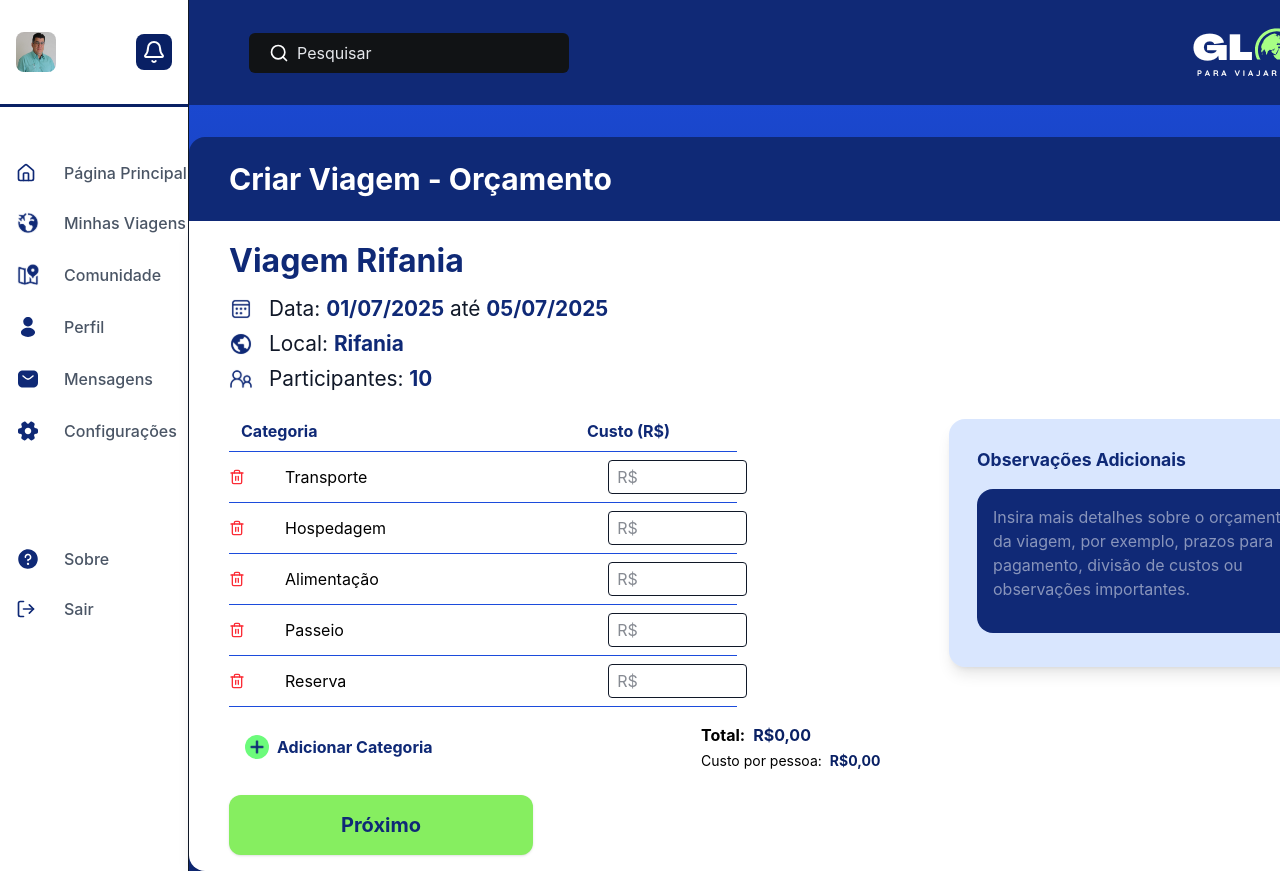
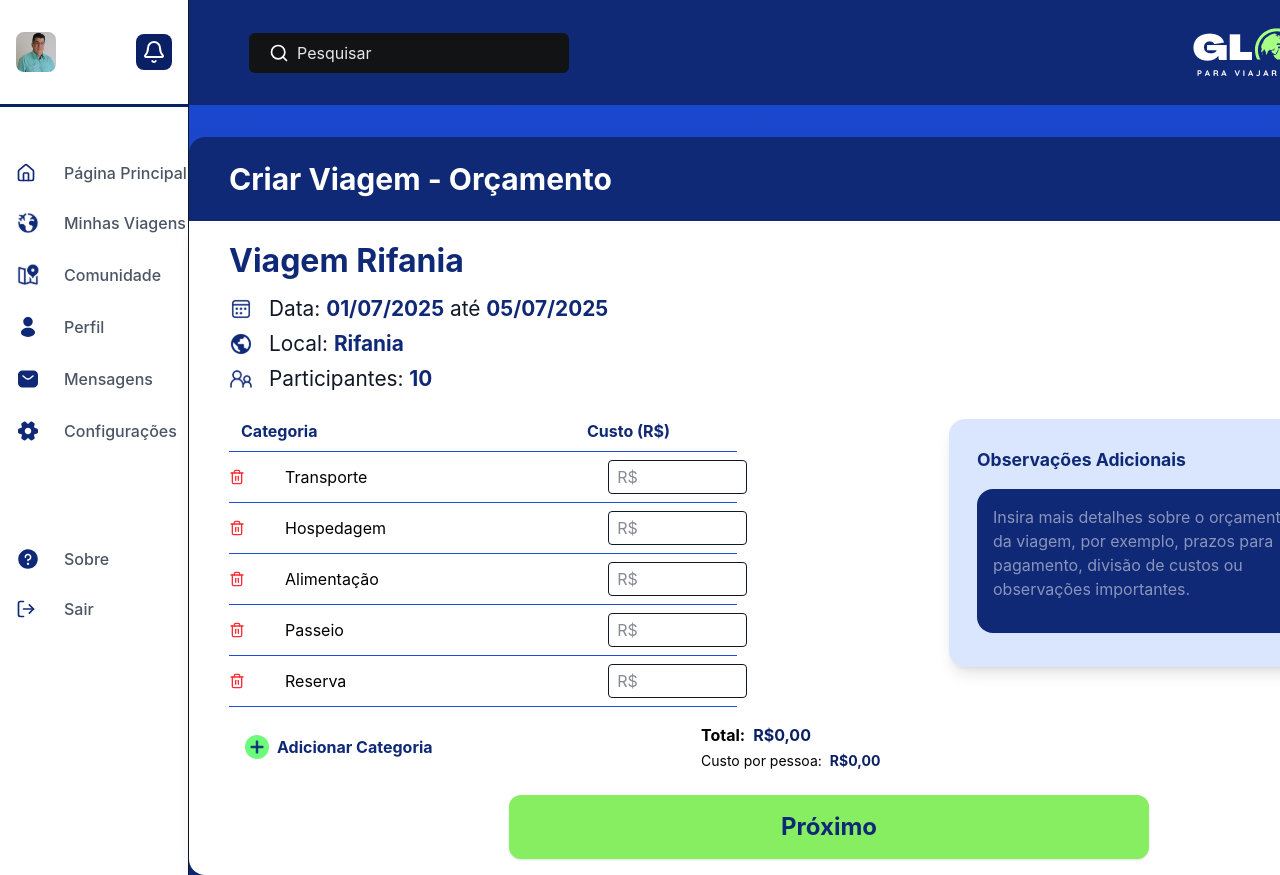
Before and after one commit to florgust/frontend-globix, a Next.js app: page /trip_budget in a window 1280 px wide. Shown: the top 875 px of the page. Built offline with nearby package versions, Linux system fonts and the light colour scheme.

Commit message:
SCRUM-121: Modificando a página de criação de orçamento

```diff
--- a/src/app/trip_budget/page.tsx
+++ b/src/app/trip_budget/page.tsx
@@ -186,9 +186,9 @@ export default function TripBudget() {
                             </div>
                         </div>
                     </div>
-					<div className="flex justify-start mt-6 ml-[785]">
+					<div className="flex justify-center mt-6">
                         <button
-                            className="cursor-pointer transition hover:scale-110 bg-[#86EE60] text-[#0F2976] font-bold px-[7rem] py-[1rem] rounded-xl text-xl shadow hover:bg-[#4be05a] min-w-[16.25rem]"
+                            className="cursor-pointer transition hover:scale-110 bg-[#86EE60] text-[#0F2976] font-bold px-[10rem] py-[1rem] rounded-xl text-2xl shadow hover:bg-[#4be05a] min-w-[40rem]"
                         >
                             Próximo
                         </button>
```
